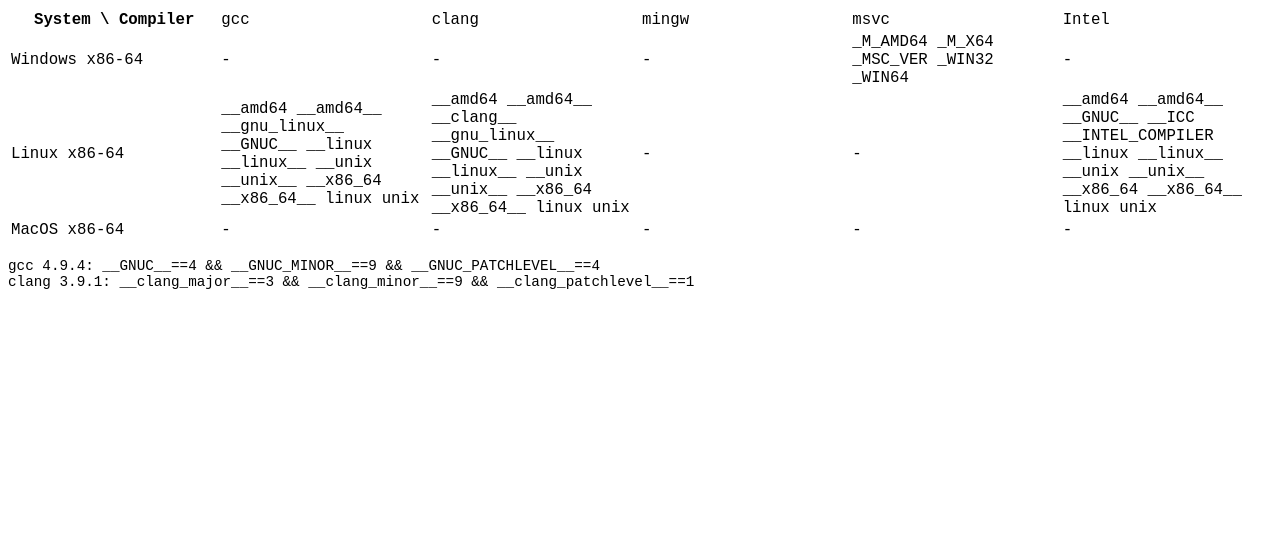
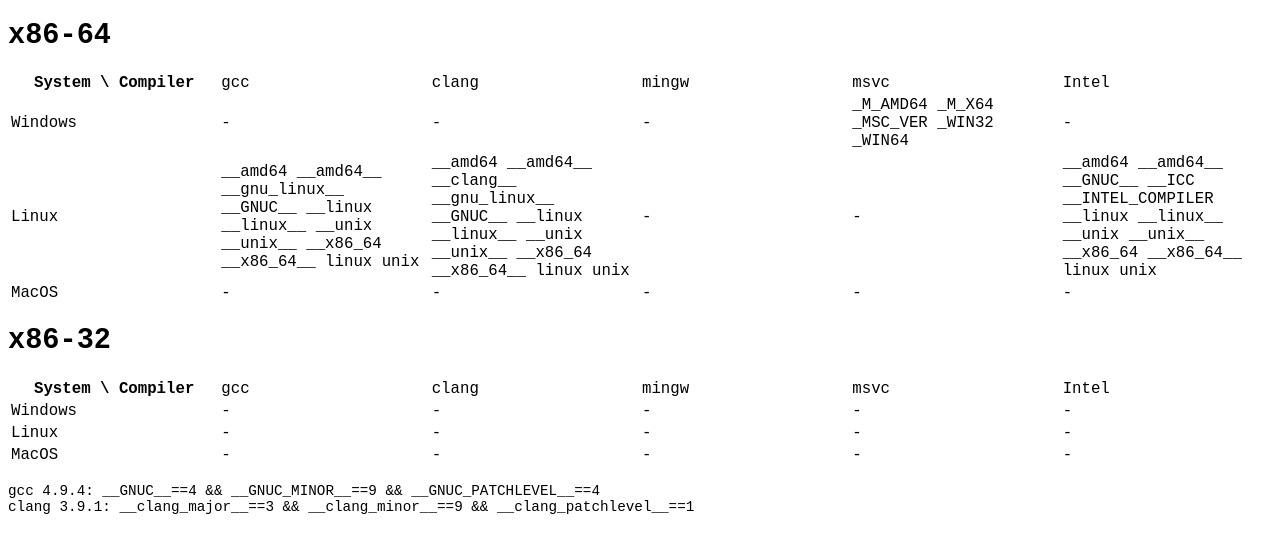
Before and after one commit to rnew/rnew.github.io, a plain HTML site: page index.html in a window 1280 px wide. Drawn offline with Linux system fonts and the light colour scheme.

Commit message:
Add x86-32

```diff
--- a/index.html
+++ b/index.html
@@ -8,6 +8,7 @@
 <link rel="icon" type="image/svg+xml" sizes="any" href="favicon.svg">
 </head>
 <body>
+<h1>x86-64</h1>
 <table>
 <tr>
 <th>System \ Compiler</th>
@@ -18,7 +19,7 @@
 <td>Intel</td><!-- Intel -->
 </tr>
 <tr>
-<td>Windows x86-64</td>
+<td>Windows</td>
 <td>-</td><!-- gcc -->
 <td>-</td><!-- clang -->
 <td>-</td><!-- mingw -->
@@ -26,7 +27,7 @@
 <td>-</td><!-- Intel -->
 </tr>
 <tr>
-<td>Linux x86-64</td>
+<td>Linux</td>
 <td>__amd64 __amd64__ __gnu_linux__ __GNUC__ __linux __linux__ __unix __unix__ __x86_64 __x86_64__ linux unix</td><!-- gcc -->
 <td>__amd64 __amd64__ __clang__ __gnu_linux__ __GNUC__ __linux __linux__ __unix __unix__ __x86_64 __x86_64__ linux unix</td><!-- clang -->
 <td>-</td><!-- mingw -->
@@ -34,7 +35,42 @@
 <td>__amd64 __amd64__ __GNUC__ __ICC __INTEL_COMPILER __linux __linux__ __unix __unix__ __x86_64 __x86_64__ linux unix</td><!-- Intel -->
 </tr>
 <tr>
-<td>MacOS x86-64</td>
+<td>MacOS</td>
+<td>-</td><!-- gcc -->
+<td>-</td><!-- clang -->
+<td>-</td><!-- mingw -->
+<td>-</td><!-- msvc -->
+<td>-</td><!-- Intel -->
+</tr>
+</table>
+<h1>x86-32</h1>
+<table>
+<tr>
+<th>System \ Compiler</th>
+<td>gcc</td><!-- gcc -->
+<td>clang</td><!-- clang -->
+<td>mingw</td><!-- mingw -->
+<td>msvc</td><!-- msvc -->
+<td>Intel</td><!-- Intel -->
+</tr>
+<tr>
+<td>Windows</td>
+<td>-</td><!-- gcc -->
+<td>-</td><!-- clang -->
+<td>-</td><!-- mingw -->
+<td>-</td><!-- msvc -->
+<td>-</td><!-- Intel -->
+</tr>
+<tr>
+<td>Linux</td>
+<td>-</td><!-- gcc -->
+<td>-</td><!-- clang -->
+<td>-</td><!-- mingw -->
+<td>-</td><!-- msvc -->
+<td>-</td><!-- Intel -->
+</tr>
+<tr>
+<td>MacOS</td>
 <td>-</td><!-- gcc -->
 <td>-</td><!-- clang -->
 <td>-</td><!-- mingw -->
```
